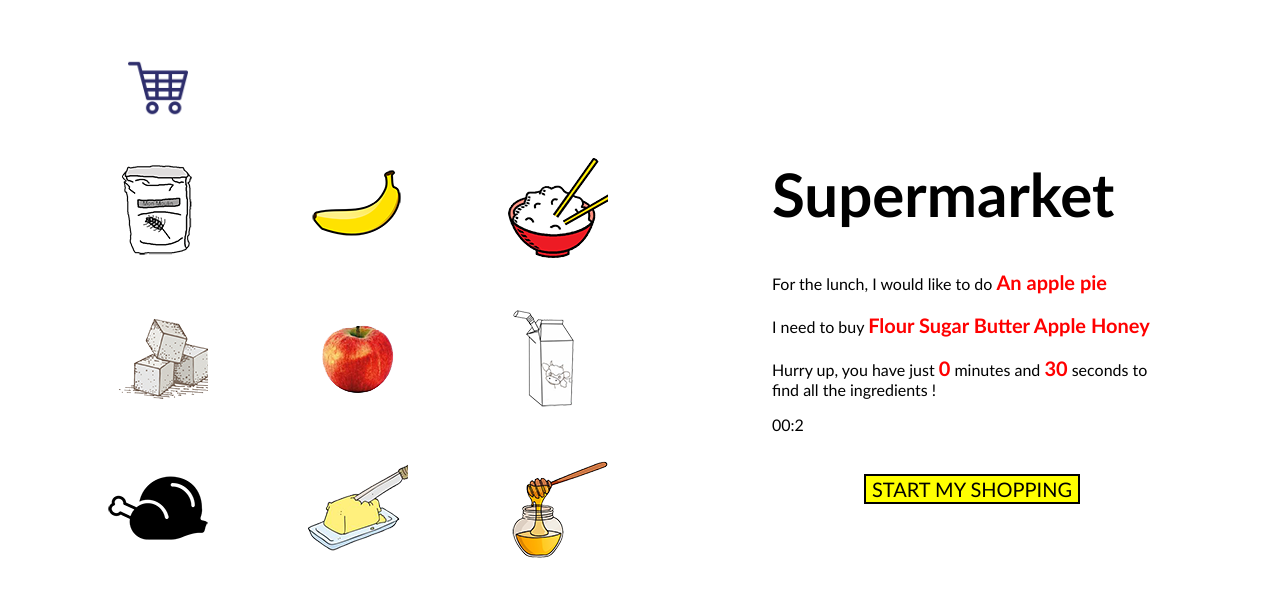
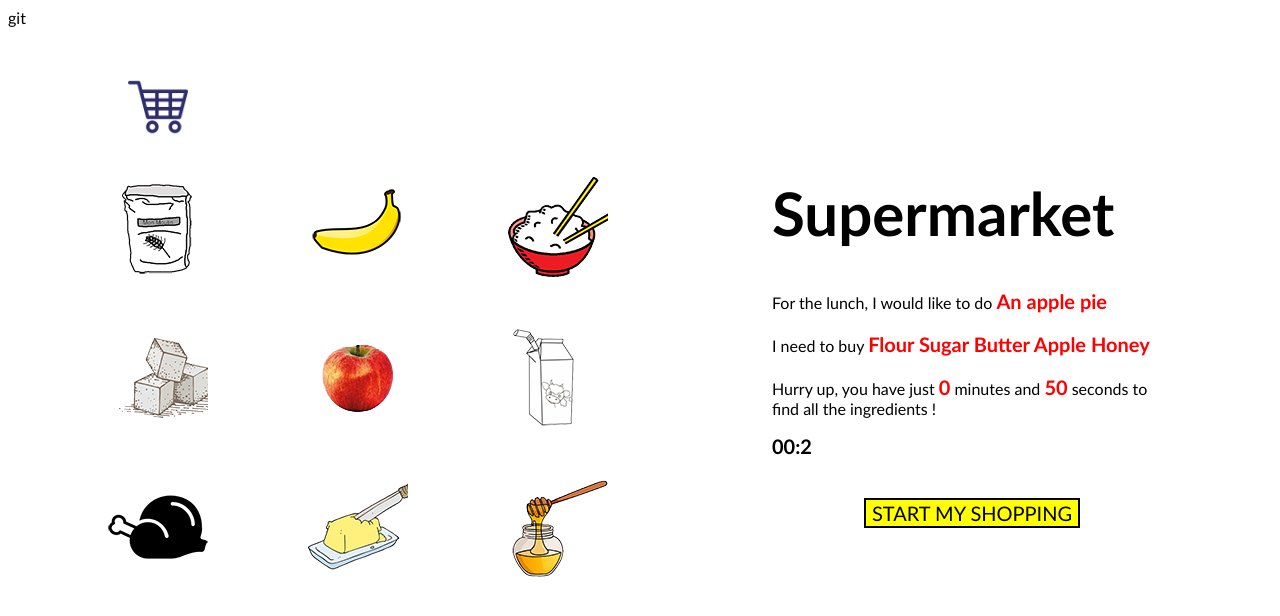
Before and after one commit to laetitiaroche53/supermarket, a plain HTML site: page index.html in a window 1280 px wide. Both pictures are taken after a click on the button "START MY SHOPPING". Drawn offline with nearby package versions, Linux system fonts and the light colour scheme.

Commit message:
10/11/2018

```diff
--- a/index.html
+++ b/index.html
@@ -14,7 +14,15 @@
 
 <body>
 
+        <div class="bip">
+                <audio id="bipPlayer">
+                        <source src="./sons/bip.mp3">
+                    </audio>
+
     <div class="lose">
+            <audio id="perduPlayer">
+                    <source src="./sons/perdu.mp3">
+                </audio>
         <p> GAME OVER </p>
         <object width="400" height="344" data="https://media.giphy.com/media/JHJlVV3RC5qw0/giphy.gif"></object>
     </div>
@@ -30,11 +38,7 @@
     <div class="gif">
         <object width="400" height="344" data="https://media.giphy.com/media/GvN6HBvJ1VhQY/giphy.gif"></object>
     </div>
-
-    <div class="son-ingredient-bon">
-            <audio id="bipPlayer">
-                    <source src="./sons/bip.mp3">
-                </audio>
+git
     </div>
 
     <div class="game">
--- a/script.js
+++ b/script.js
@@ -31,7 +31,7 @@ var recettes = [
     {
         name: "An apple pie ",
         timeMinuts: 0,
-        timeSeconds: 30,
+        timeSeconds: 50,
         ingredientsBons: [0, 1, 2, 3, 4],
         supermarket: [
             [0, 5, 6],
@@ -42,7 +42,7 @@ var recettes = [
     {
         name: "Burger ",
         timeMinuts: 0,
-        timeSeconds: 30,
+        timeSeconds: 50,
         ingredientsBons: [14, 10, 16, 19, 17],
         supermarket: [
             [9, 10, 14],
@@ -71,6 +71,7 @@ window.onload = function () {
     $('.recette .chronometer').show();
 
     chronometer.startWatch();
+    chronometer.reset();
 
     document.getElementById("recette-name").innerHTML = recettes[0].name;
 
@@ -100,6 +101,7 @@ function loseGame(){
     $('.recette .chronometer').hide();
     $('.won').hide();
     $('.gif').hide();
+    document.getElementById("perduPlayer").play();
 }
 
 function winGame(){
@@ -183,24 +185,16 @@ var chronometer = {
         document.getElementById("seconds").innerHTML = chronometer.seconds;
         document.getElementById("minutes").innerHTML = chronometer.minutes;
     },
+
+    reset: function (){
+        document.getElementById("seconds").innerHTML = "00";
+        chronometer.seconds = 0;
+        document.getElementById("minutes").innerHTML = "00";
+        chronometer.minutes = 0;
+        },
+
     intervalRef: {},
     startWatch: function () {
         this.intervalRef = setInterval(this.run, 1000);
     },
 };
-
-
-
-
-
-
-
-// function loseGame(){
-
-// }
-
-
-// function getRecetteName(){
-//     var recetteChoice = document.getElementsByClassName("recette-name");
-//     return recetteChoice.innerHTML="an apple pie";
-//   }
--- a/style.css
+++ b/style.css
@@ -124,3 +124,9 @@
     font-weight:bold;
     font-size: 20px;
 }
+
+.chronometer{
+    font-weight:bold;
+    font-size: 20px;
+    border:black;
+}
```
Also changed, not shown: 2 other files.
